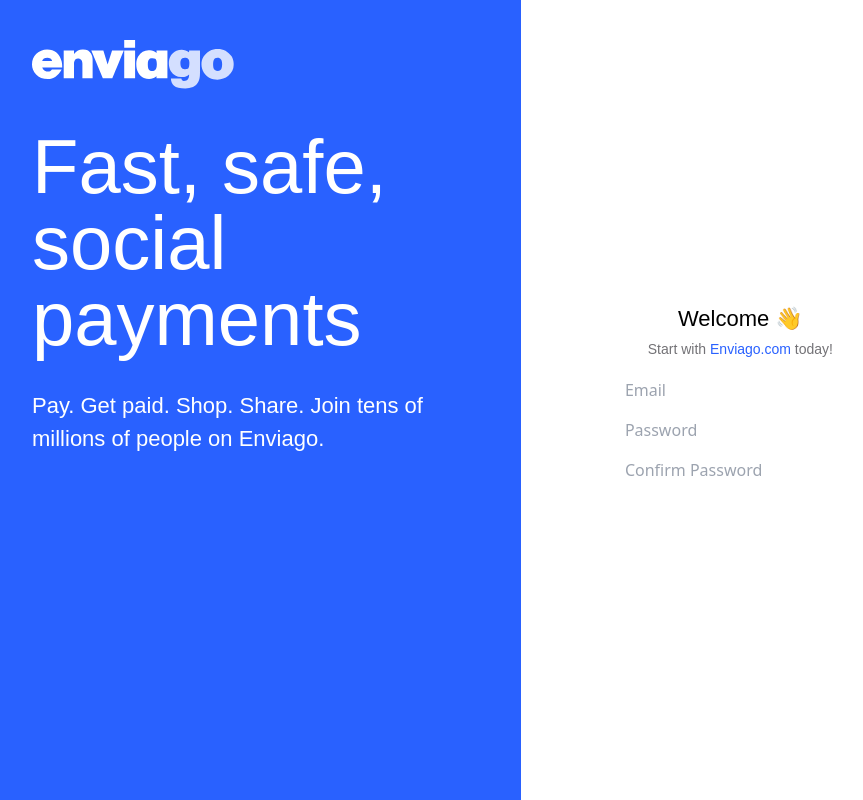
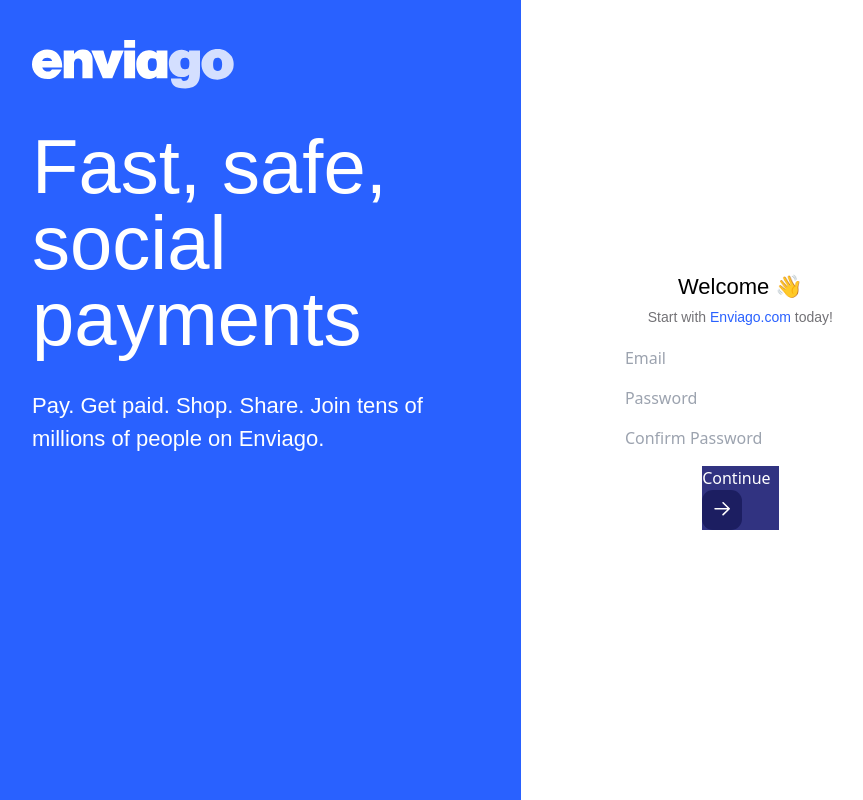
Before and after one commit to devofficer/enviago, a Next.js app: page /auth/sign-up in a window 1280 px wide. Shown: the whole page, without its empty margins (168-1031 px from the left). Built offline with nearby package versions, Linux system fonts and the light colour scheme.

Commit message:
feat: implement forward button

```diff
--- a/src/app/auth/sign-up/page.tsx
+++ b/src/app/auth/sign-up/page.tsx
@@ -1,3 +1,4 @@
+import ForwardButton from "@/components/ForwardButton";
 import TextField from "@/components/TextField";
 
 export default function SignUp() {
@@ -12,7 +13,9 @@ export default function SignUp() {
       <TextField placeholder="Email" className="mb-4" />
       <TextField placeholder="Password" className="mb-4" />
       <TextField placeholder="Confirm Password" className="mb-4" />
-
+      <ForwardButton>
+        Continue
+      </ForwardButton>
     </div>
   )
 }
--- /dev/null
+++ b/src/components/Button.tsx
@@ -0,0 +1,15 @@
+import React from "react";
+import cls from 'classnames';
+
+type ButtonProps = {
+  children: React.ReactNode;
+  className?: string;
+};
+
+export default function Button(props: ButtonProps) {
+  return (
+    <button className={cls('btn', props?.className)}>
+      {props.children}
+    </button>
+  )
+}
--- /dev/null
+++ b/src/components/ForwardButton.tsx
@@ -0,0 +1,20 @@
+import Image from "next/image";
+import React from "react"
+import Button from "./Button";
+import cls from 'classnames';
+
+type ForwardButtonProps = {
+  children: React.ReactNode;
+  className?: string;
+}
+
+export default function ForwardButton(props: ForwardButtonProps) {
+  return (
+    <Button className={cls("justify-between bg-purple text-white pr-[0.5rem]", props.className)}>
+      {props.children}
+      <div className="p-[12px] w-[40px] h-[40px] rounded-[11px] bg-[#1c1e61]">
+        <Image src="/images/icons/forward-arrow.svg" width={20} height={18} alt="arrow" />
+      </div>
+    </Button>
+  )
+}
--- a/src/styles/components.css
+++ b/src/styles/components.css
@@ -24,6 +24,17 @@
       dark:text-white
       dark:focus:ring-blue
       dark:focus:border-blue;
+  }
 
+  .btn {
+    @apply px-[1.75rem]
+      flex
+      text-center
+      items-center
+      rounded-[18px]
+      text-[0.875rem]
+      w-full
+      font-manrope-extrabold
+      min-h-[60px];
   }
 }
```
Also changed, not shown: public/images/icons/forward-arrow.svg (added), 1 other file (tests, documents, lock files or other folders).
